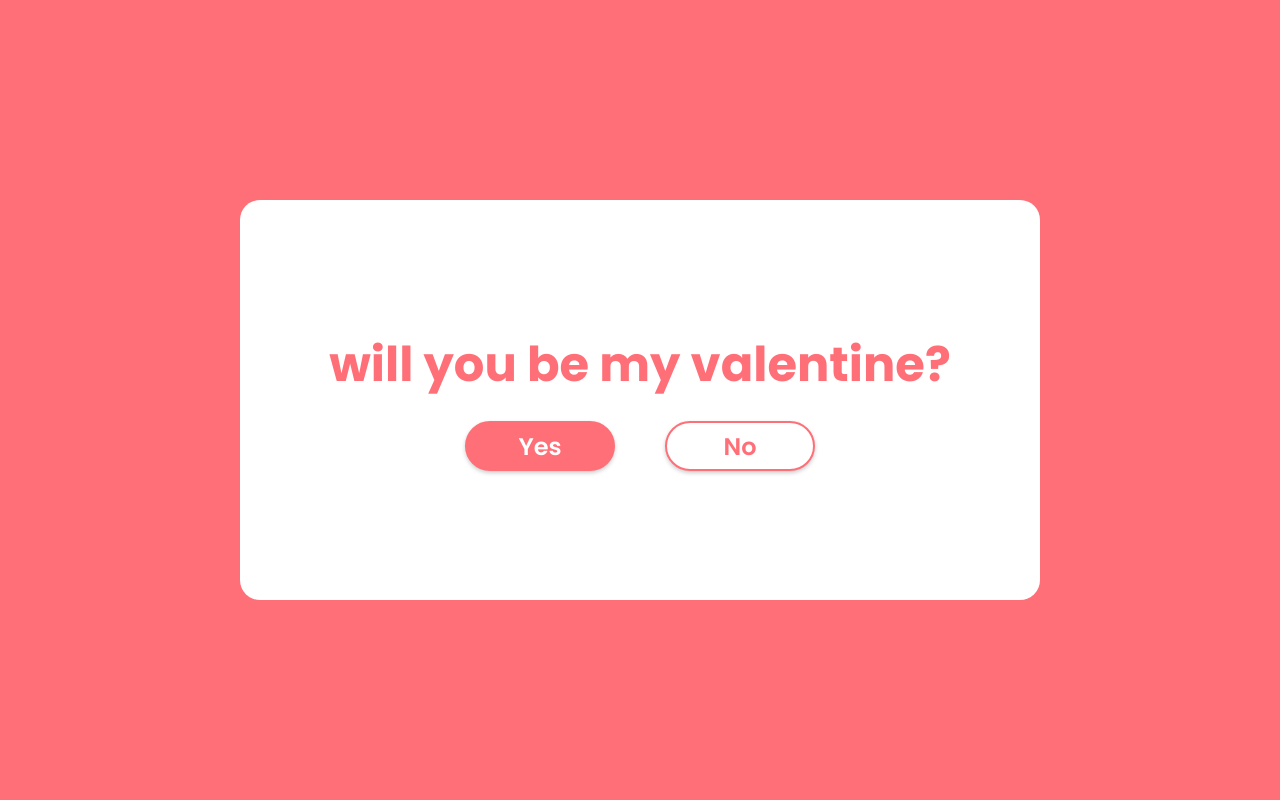
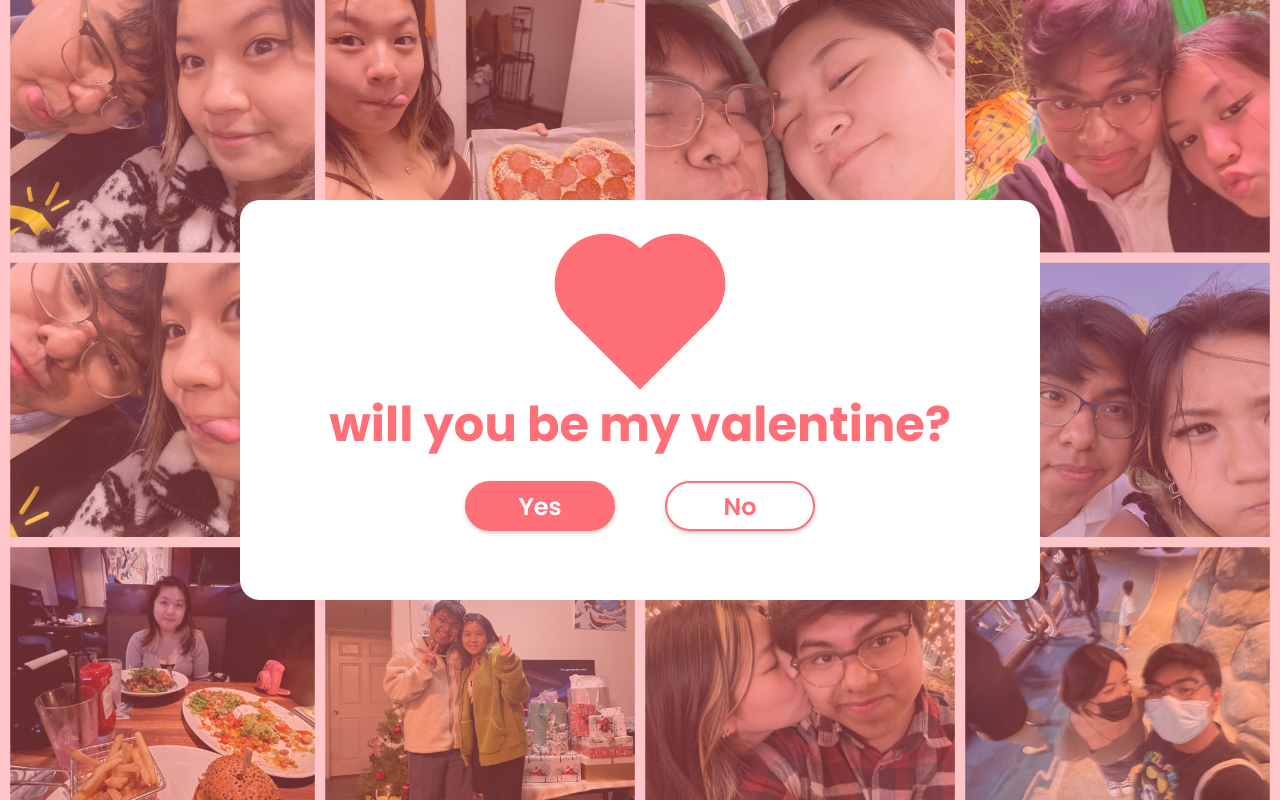
Before and after one commit to giomhern/BeMyValentine, a plain HTML site: page you.html in a window 1280 px wide. Drawn offline with Linux system fonts and the light colour scheme.

Commit message:
Major improvements

```diff
--- a/index.js
+++ b/i.js
@@ -5,7 +5,7 @@ const noBtn = document.querySelector(".no-btn");
 const wrapperRect = wrapper.getBoundingClientRect();
 const noBtnRect = noBtn.getBoundingClientRect();
 yesBtn.addEventListener("click", () => {
-  question.innerHTML = "I Love You Too :)";
+  question.innerHTML = "i love you";
 });
 
 noBtn.addEventListener("click", () => {
--- /dev/null
+++ b/love.css
@@ -0,0 +1,147 @@
+@import url('https://fonts.googleapis.com/css2?family=Poppins:wght@600;700&display=swap');
+* {
+    margin: 0;
+    padding: 0;
+    box-sizing: border-box;
+    font-family: 'Poppins', sans-serif;
+}
+*::selection {
+    background: #FF6F77;
+    color: #fff;
+}
+body {
+    display: flex;
+    justify-content: center;
+    align-items: center;
+    min-height: 100vh;
+    background: #FF6F77;
+    margin: 0;
+    padding: 0;
+    position: relative;
+    overflow: hidden;
+}
+
+
+body::before {
+    content: '';
+    position: absolute;
+    top: 0;
+    left: 0;
+    right: 0;
+    bottom: 0;
+    background: url('/besitos/muah.jpg') no-repeat center center / cover;
+    opacity: 0.6;
+    z-index: -1;
+}
+.wrapper {
+    position: relative;
+    width: 800px;
+    height: 400px;
+    background: #fff;
+    border-radius: 20px;
+    display: flex;
+    justify-content: center;
+    align-items: center;
+    flex-direction: column;
+}
+h2 {
+    font-size: 3em;
+    color: #FF6F77;
+    margin-top: 20px;
+}
+.btn-group {
+    width: 100%;
+    height: 50px;
+    display: flex;
+    justify-content: center;
+    margin-top: 20px;
+}
+button {
+    position: absolute;
+    width: 150px;
+    height: inherit;
+    font-size: 1.5em;
+    color: #fff;
+    font-weight: 600;
+    border-radius: 30px;
+    border: 2px solid #FF6F77;
+    outline: none;
+    cursor: pointer;
+    box-shadow: 0 2px 4px rgba(0, 0, 0, .2);
+}
+button:nth-child(1) {
+    margin-left: -200px;
+    background: #FF6F77;
+}
+button:nth-child(2) {
+    margin-right: -200px;
+    color: #FF6F77;
+    background: #fff;
+}
+
+
+.heart-shape{
+  position: relative;
+  width: 100px;
+  height: 100px;
+  background-color: #FF6F77;
+}
+
+.heart-shape:before{
+  position: absolute;
+  bottom: 0px;
+  left: -50px;
+  width: 100px;
+  height: 100px;
+  content: '';
+  -webkit-border-radius: 50%;
+  -moz-border-radius: 50%;
+  -o-border-radius: 50%;
+  border-radius: 50%;
+  background-color: #FF6F77;
+}
+
+.heart-shape:after{
+  position: absolute;
+  top: -50px;
+  right: 0px;
+  width: 100px;
+  height: 100px;
+  content: '';
+
+  -webkit-border-radius: 50%;
+  -moz-border-radius: 50%;
+  -o-border-radius: 50%;
+  border-radius: 50%;
+
+  background-color: #FF6F77;
+}
+
+.heart-shape:before,
+.heart-shape:after{
+  position: absolute;
+  width: 100px;
+  height: 100px;
+  content: '';
+  -webkit-border-radius: 50%;
+  -moz-border-radius: 50%;
+  -o-border-radius: 50%;
+  border-radius: 50%;
+  background-color: #FF6F77;
+}
+.heart-shape:before{
+  bottom: 0px;
+  left: -50px;
+}
+.heart-shape:after{
+  top: -50px;
+  right: 0px;
+}
+
+.heart-shape{
+  -webkit-transform: rotate(45deg);
+  -moz-transform: rotate(45deg);
+  -ms-transform: rotate(45deg);
+  -o-transform: rotate(45deg);
+  transform: rotate(45deg);
+}
--- a/styles.css
+++ /dev/null
@@ -1,62 +0,0 @@
-@import url('https://fonts.googleapis.com/css2?family=Poppins:wght@600;700&display=swap');
-* {
-    margin: 0;
-    padding: 0;
-    box-sizing: border-box;
-    font-family: 'Poppins', sans-serif;
-}
-*::selection {
-    background: #FF6F77;
-    color: #fff;
-}
-body {
-    display: flex;
-    justify-content: center;
-    align-items: center;
-    min-height: 100vh;
-    background: #FF6F77;
-}
-.wrapper {
-    position: relative;
-    width: 800px;
-    height: 400px;
-    background: #fff;
-    border-radius: 20px;
-    display: flex;
-    justify-content: center;
-    align-items: center;
-    flex-direction: column;
-}
-h2 {
-    font-size: 3em;
-    color: #FF6F77;
-}
-.btn-group {
-    width: 100%;
-    height: 50px;
-    display: flex;
-    justify-content: center;
-    margin-top: 20px;
-}
-button {
-    position: absolute;
-    width: 150px;
-    height: inherit;
-    font-size: 1.5em;
-    color: #fff;
-    font-weight: 600;
-    border-radius: 30px;
-    border: 2px solid #FF6F77;
-    outline: none;
-    cursor: pointer;
-    box-shadow: 0 2px 4px rgba(0, 0, 0, .2);
-}
-button:nth-child(1) {
-    margin-left: -200px;
-    background: #FF6F77;
-}
-button:nth-child(2) {
-    margin-right: -200px;
-    color: #FF6F77;
-    background: #fff;
-}
--- a/index.html
+++ b/you.html
@@ -6,16 +6,17 @@
     <meta name="viewport" content="width=device-width, initial-scale=1.0">
     <title>will you be...</title>
     <link rel="stylesheet" href="https://cdnjs.cloudflare.com/ajax/libs/font-awesome/6.2.0/css/all.min.css">
-    <link rel="stylesheet" href="styles.css">
+    <link rel="stylesheet" href="love.css">
 </head>
 <body>
     <div class="wrapper">
+        <div class="heart-shape"></div>
         <h2 class="question">will you be my valentine?</h2>
         <div class="btn-group">
             <button class="yes-btn">Yes</button>
             <button class="no-btn">No</button>
         </div>
     </div>
-    <script src="index.js"></script>
+    <script src="i.js"></script>
 </body>
 </html>
```
Also changed, not shown: besitos/muah.jpg (added).
